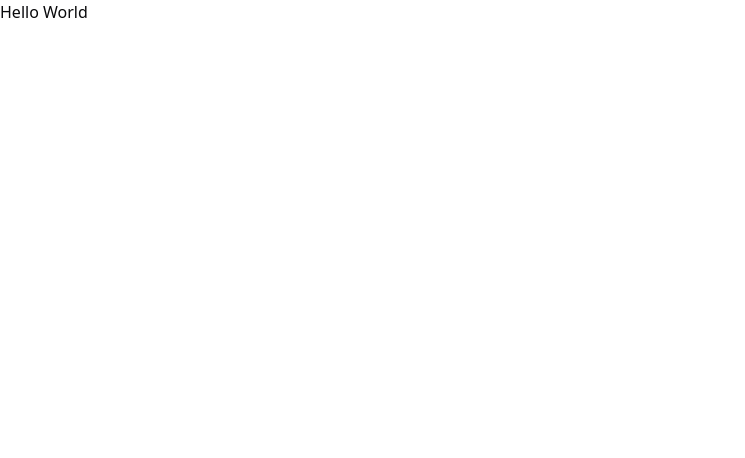
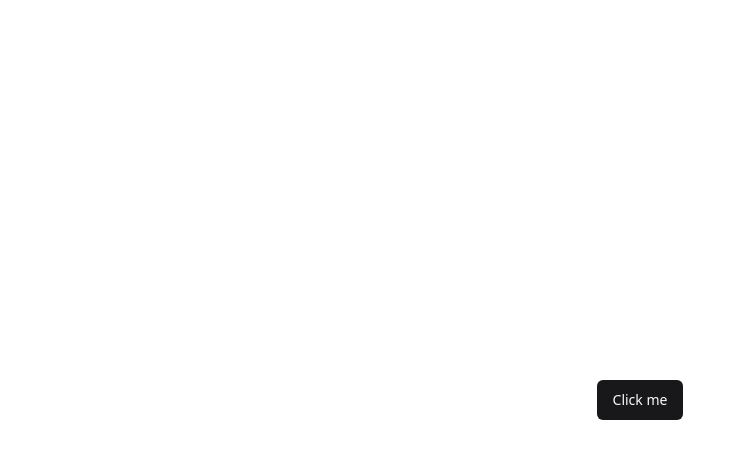
Before and after one commit to samuelpietra/pizzashop-web, a React (Vite) app: page / in a window 1280 px wide. Shown: the top 458 px of the page, without its empty margins (0-745 px from the left). Built offline with nearby package versions, Linux system fonts and the light colour scheme.

Commit message:
feat: adds Button component

```diff
--- a/package.json
+++ b/package.json
@@ -10,6 +10,7 @@
     "preview": "vite preview"
   },
   "dependencies": {
+    "@radix-ui/react-slot": "^1.1.0",
     "class-variance-authority": "^0.7.0",
     "clsx": "^2.1.1",
     "lucide-react": "^0.447.0",
--- a/src/App.tsx
+++ b/src/App.tsx
@@ -1,5 +1,10 @@
+import { Button } from './components/ui/button';
 import './index.css';
 
 export function App() {
-  return <h1>Hello World</h1>;
+  return (
+    <div className="flex justify-center items-center h-screen">
+      <Button>Click me</Button>
+    </div>
+  );
 }
--- /dev/null
+++ b/src/components/ui/button.tsx
@@ -0,0 +1,56 @@
+import * as React from "react"
+import { Slot } from "@radix-ui/react-slot"
+import { cva, type VariantProps } from "class-variance-authority"
+
+import { cn } from "@/lib/utils"
+
+const buttonVariants = cva(
+  "inline-flex items-center justify-center whitespace-nowrap rounded-md text-sm font-medium ring-offset-background transition-colors focus-visible:outline-none focus-visible:ring-2 focus-visible:ring-ring focus-visible:ring-offset-2 disabled:pointer-events-none disabled:opacity-50",
+  {
+    variants: {
+      variant: {
+        default: "bg-primary text-primary-foreground hover:bg-primary/90",
+        destructive:
+          "bg-destructive text-destructive-foreground hover:bg-destructive/90",
+        outline:
+          "border border-input bg-background hover:bg-accent hover:text-accent-foreground",
+        secondary:
+          "bg-secondary text-secondary-foreground hover:bg-secondary/80",
+        ghost: "hover:bg-accent hover:text-accent-foreground",
+        link: "text-primary underline-offset-4 hover:underline",
+      },
+      size: {
+        default: "h-10 px-4 py-2",
+        sm: "h-9 rounded-md px-3",
+        lg: "h-11 rounded-md px-8",
+        icon: "h-10 w-10",
+      },
+    },
+    defaultVariants: {
+      variant: "default",
+      size: "default",
+    },
+  }
+)
+
+export interface ButtonProps
+  extends React.ButtonHTMLAttributes<HTMLButtonElement>,
+    VariantProps<typeof buttonVariants> {
+  asChild?: boolean
+}
+
+const Button = React.forwardRef<HTMLButtonElement, ButtonProps>(
+  ({ className, variant, size, asChild = false, ...props }, ref) => {
+    const Comp = asChild ? Slot : "button"
+    return (
+      <Comp
+        className={cn(buttonVariants({ variant, size, className }))}
+        ref={ref}
+        {...props}
+      />
+    )
+  }
+)
+Button.displayName = "Button"
+
+export { Button, buttonVariants }
```
Also changed, not shown: 1 other file (tests, documents, lock files or other folders).
